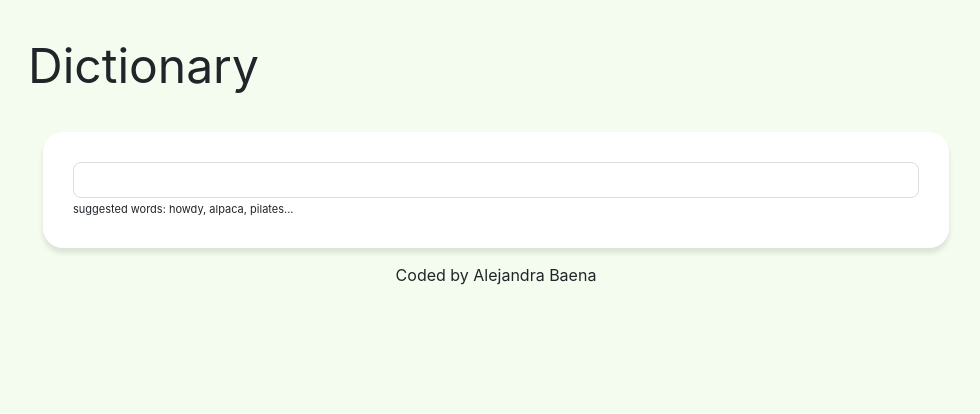
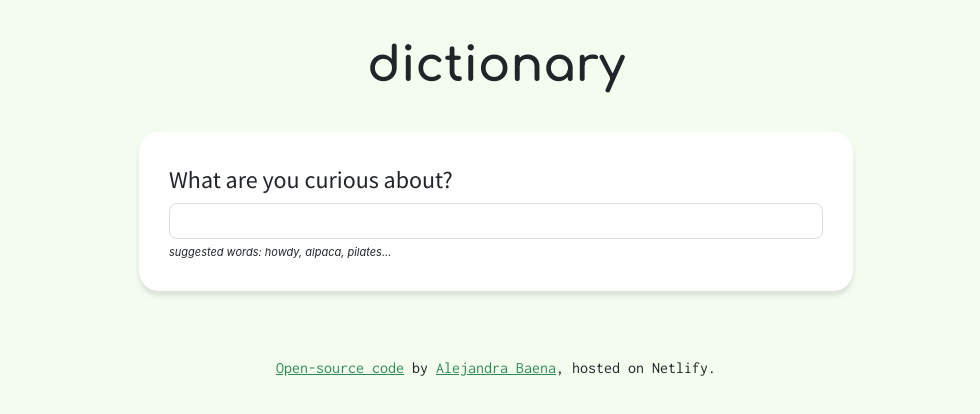
Before and after one commit to baenaale/react-dictionary-ab, a React (Create React App) app: page / in a window 1280 px wide. Shown: the top 414 px of the page, without its empty margins (144-1124 px from the left). Built offline with nearby package versions, Linux system fonts and the light colour scheme; no server answers.

Commit message:
css styling

```diff
--- a/public/index.html
+++ b/public/index.html
@@ -9,6 +9,16 @@
       name="description"
       content="Web site created using create-react-app"
     />
+    <link rel="preconnect" href="https://fonts.googleapis.com" />
+    <link rel="preconnect" href="https://fonts.gstatic.com" crossorigin />
+    <link
+      href="https://fonts.googleapis.com/css2?family=Comfortaa:wght@300;400;500;600;700&family=Inconsolata:wght@200;300;400;500&family=Source+Sans+Pro:ital,wght@0,300;0,400;0,600;1,300;1,400&display=swap"
+      rel="stylesheet"
+    />
+    <script
+      src="https://kit.fontawesome.com/ffa3c552a1.js"
+      crossorigin="anonymous"
+    ></script>
     <link
       href="https://cdn.jsdelivr.net/npm/bootstrap@5.1.3/dist/css/bootstrap.min.css"
       rel="stylesheet"
--- a/src/App.css
+++ b/src/App.css
@@ -2,12 +2,15 @@ body {
   background: #f4fcef;
 }
 .App {
-  max-width: 960px;
+  max-width: 768px;
   margin: 0 auto;
 }
 .App-header {
   font-size: 48px;
   margin: 30px 0;
+  text-align: center;
+  font-family: "Comfortaa", cursive;
+  font-weight: 700;
 }
 a {
   color: seagreen;
@@ -19,7 +22,7 @@ a:not([href]):not([class]) {
 a:not([href]):not([class]):hover {
   color: white;
 }
-.App-footer {
-  text-align: center;
-  margin: 30px 0;
+.App footer {
+  font-family: "Inconsolata", monospace;
+  padding: 50px;
 }
--- a/src/App.js
+++ b/src/App.js
@@ -5,11 +5,28 @@ function App() {
   return (
     <div className="App">
       <div className="container">
-        <header className="App-header">Dictionary</header>
+        <header className="App-header">dictionary</header>
         <main>
           <Dictionary defaultKeyword="Melon" />
         </main>
-        <footer className="text-center">Coded by Alejandra Baena</footer>
+        <footer className="text-center">
+          <a
+            href="https://github.com/baenaale/react-dictionary-ab"
+            target="_blank"
+            rel="noreferrer"
+          >
+            Open-source code
+          </a>{" "}
+          by{" "}
+          <a
+            href="https://brave-bohr-a02fb1.netlify.app/"
+            target="_blank"
+            rel="noreferrer"
+          >
+            Alejandra Baena
+          </a>
+          , hosted on Netlify.
+        </footer>
       </div>
     </div>
   );
--- a/src/Dictionary.css
+++ b/src/Dictionary.css
@@ -14,5 +14,12 @@
 }
 .Dictionary .hint {
   font-size: 11px;
-  margin-top: 3px;
+  margin-top: 5px;
+  font-style: italic;
 }
+.Dictionary .greeting {
+  font-size: 24px;
+  line-height: 1.5;
+  margin-bottom: 5px;
+  font-family: "Source Sans Pro", sans-serif;
+}
--- a/src/Dictionary.js
+++ b/src/Dictionary.js
@@ -47,6 +47,7 @@ export default function Dictionary(props) {
     return (
       <div className="Dictionary">
         <section>
+          <div className="greeting">What are you curious about?</div>
           <form onSubmit={handleSubmit}>
             <input type="search" onChange={handlekeywordChange} />
           </form>
--- a/src/Meaning.css
+++ b/src/Meaning.css
@@ -2,10 +2,17 @@
   font-size: 24px;
   line-height: 1.5;
   font-weight: bold;
+  font-family: "Source Sans Pro", sans-serif;
 }
 .Meaning .example {
-  font-size: 13px;
+  font-size: 16px;
   color: #70757a;
   font-style: italic;
   margin-top: 10px;
+  margin-left: 30px;
+  font-family: "Inconsolata", monospace;
 }
+.Meaning .definition {
+  font-size: 16px;
+  font-family: "Source Sans Pro", sans-serif;
+}
--- a/src/Meaning.js
+++ b/src/Meaning.js
@@ -9,7 +9,11 @@ export default function Meaning(props) {
       {props.meaning.definitions.map(function (definition, index) {
         return (
           <div key={index}>
-            <div className="definition">{definition.definition}</div>
+            <div className="definition">
+              <ul>
+                <li>{definition.definition}</li>
+              </ul>
+            </div>
             <div className="example">{definition.example}</div>
             <Synonyms synonyms={definition.synonyms} />
           </div>
--- a/src/Phonetic.css
+++ b/src/Phonetic.css
@@ -5,7 +5,7 @@
   font-size: 12px;
   border: 1px solid #ddd;
   border-radius: 20px;
-  padding: 3px 10px;
+  padding: 10px 20px;
   text-decoration: none;
   transition: all 150ms ease-in-out;
   margin-right: 10px;
--- a/src/Results.css
+++ b/src/Results.css
@@ -2,4 +2,5 @@
   font-weight: bold;
   font-size: 36px;
   line-height: 1.5;
+  font-family: "Source Sans Pro", sans-serif;
 }
--- a/src/Synonyms.css
+++ b/src/Synonyms.css
@@ -1,9 +1,18 @@
 .Synonyms {
-  margin: 15px 0;
+  margin: 15px 20px;
   padding: 0;
+  font-family: "Inconsolata", monospace;
+  font-weight: 500;
+  color: #626466;
 }
 .Synonyms li {
   font-size: 13px;
   display: inline-block;
   padding-right: 14px;
 }
+.synonyms {
+  border: 1px solid;
+  border-radius: 10px;
+  padding-left: 15px;
+  margin: 5px 10px;
+}
--- a/src/Synonyms.js
+++ b/src/Synonyms.js
@@ -6,7 +6,11 @@ export default function Synonyms(props) {
     return (
       <ul className="Synonyms">
         {props.synonyms.map(function (synonym, index) {
-          return <li key={index}>{synonym}</li>;
+          return (
+            <li key={index} className="synonyms">
+              {synonym}
+            </li>
+          );
         })}
       </ul>
     );
```
